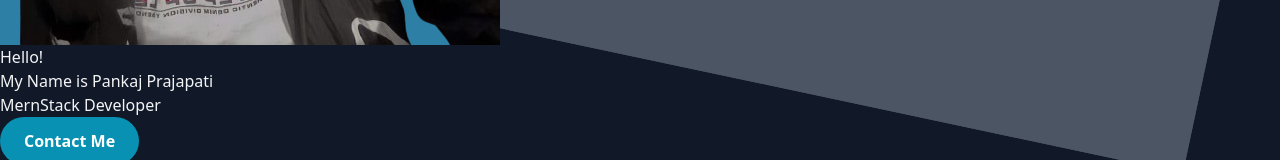
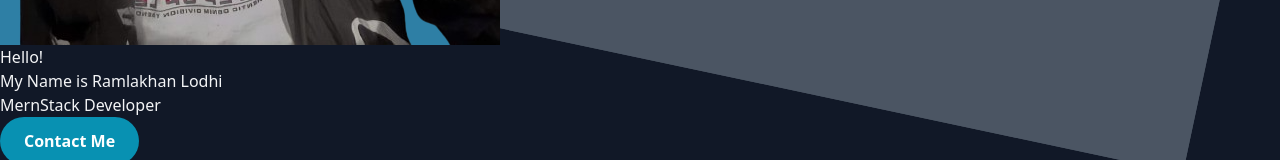
Before and after one commit to pankaj143p/My-Portfolio-Frontend, a React (Vite) app: page / in a window 1280 px wide. Shown: the part 751-911 px from the top of the page. Built offline with nearby package versions, Linux system fonts and the light colour scheme.

Commit message:
temp change

```diff
--- a/src/Components/Hero.jsx
+++ b/src/Components/Hero.jsx
@@ -37,7 +37,7 @@ const Hero = () => {
               Hello!
               <br />
             </span>
-            My Name is <span>Pankaj Prajapati</span>
+            My Name is <span>Ramlakhan Lodhi</span>
           </h1>
           <h4 className="md:text-2xl text-lg md:leading-normal leading-5 mt-4 font-bold text-gray-600">
             MernStack Developer
```
